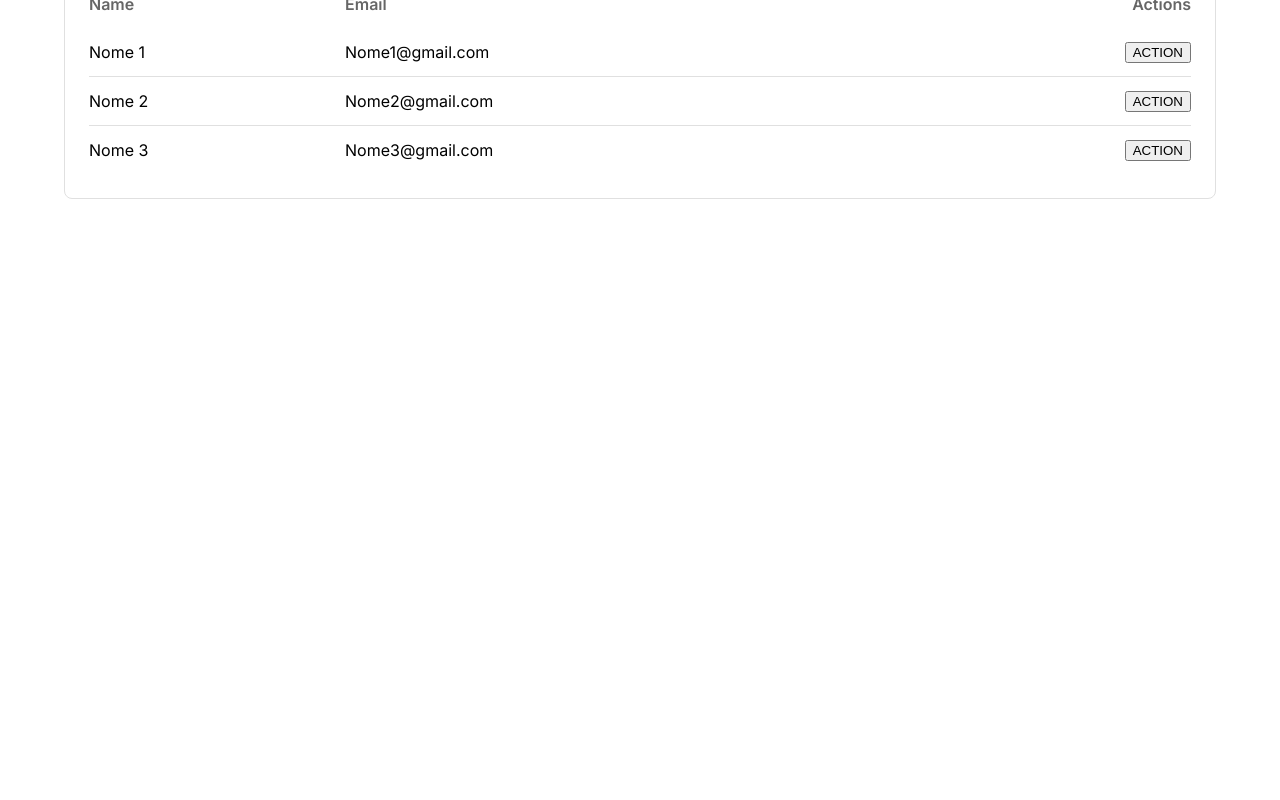
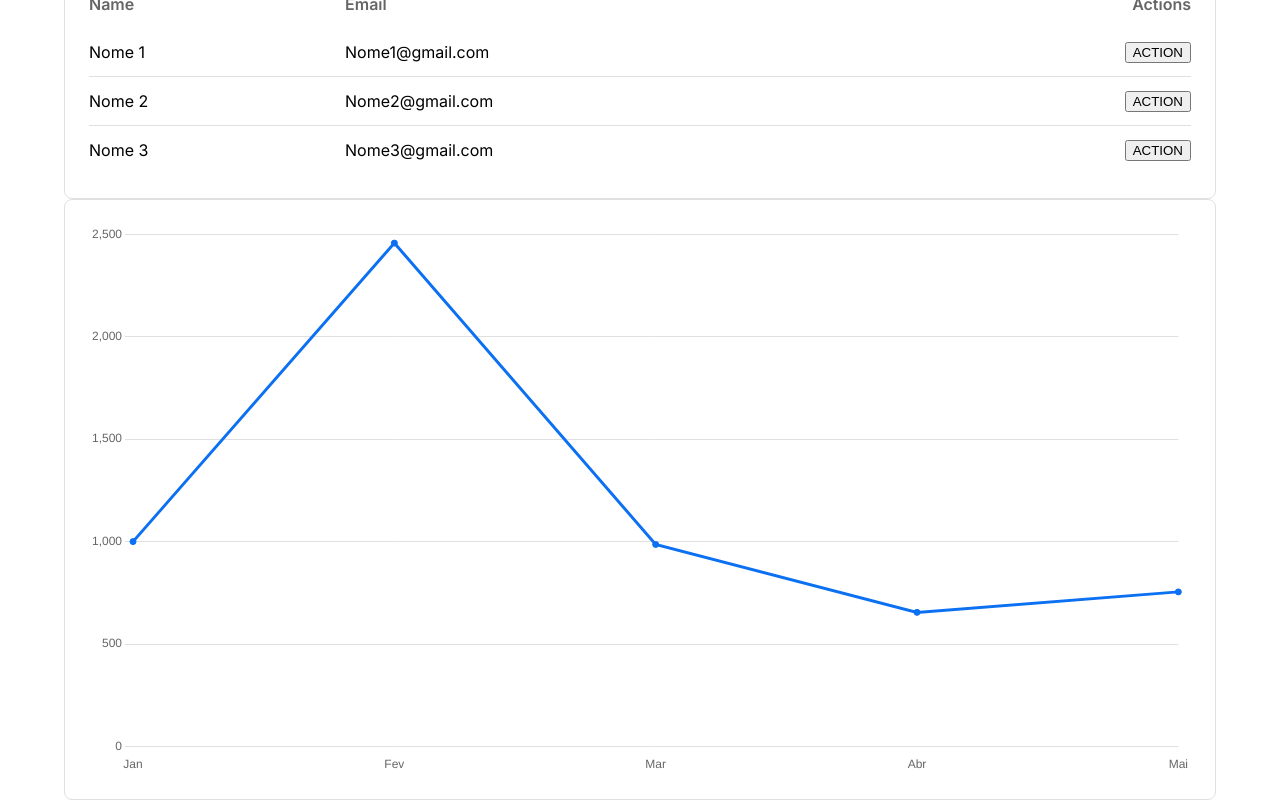
Before and after one commit to joao-dorino/dnc-dashboard-jL, a React (Vite) app: page /home in a window 1280 px wide. Shown: the part 483-1283 px from the top of the page. Before the commit the page ends 800 px from the top, so only its background shows below. Built offline with nearby package versions, Linux system fonts and the light colour scheme.

Commit message:
Chart Component

```diff
--- a/package.json
+++ b/package.json
@@ -14,7 +14,9 @@
     "@emotion/styled": "^11.14.1",
     "@mui/material": "^5.18.0",
     "@mui/system": "^7.3.7",
+    "chart.js": "^4.5.1",
     "react": "^19.2.0",
+    "react-chartjs-2": "^5.3.1",
     "react-dom": "^19.2.0",
     "react-router-dom": "^7.12.0",
     "styled-components": "^6.3.6"
--- /dev/null
+++ b/src/components/CustomChart.tsx
@@ -0,0 +1,81 @@
+import { useTheme } from "styled-components";
+import {
+    Chart as ChartJS,
+    CategoryScale,
+    LinearScale,
+    BarElement,
+    PointElement,
+    LineElement,
+    Title,
+    Tooltip,
+    Legend,
+} from "chart.js";
+import { Bar, Line } from "react-chartjs-2";
+import type { CustomChartProps } from "@/types";
+
+ChartJS.register(
+    CategoryScale,
+    LinearScale,
+    BarElement,
+    PointElement,
+    LineElement,
+    Title,
+    Tooltip,
+    Legend,
+)
+
+function CustomChart(props: CustomChartProps) {
+    const { data, labels, type } = props
+    const theme = useTheme()
+    const options = {
+        responsive: true,
+        scaleShowVerticalLines: false,
+        scales: {
+            x: {
+                border: {
+                    display: false,
+                },
+                grid: {
+                    display: false,
+                },
+                ticks: {
+                    color: theme.typographies.subtitle,
+                }
+            },
+            y: {
+                border: {
+                    display: false,
+                },
+                grid: {
+                   color: theme.appDefaultStroke
+                },
+                ticks: {
+                    color: theme.typographies.subtitle,
+                },
+            },
+        },
+        plugins: {
+            legend: {
+                display: false,
+        },
+    },
+    }
+
+    const chartData = {
+        labels,
+        datasets: [
+            {
+                data: data,
+                borderColor: 'rgb(12, 112, 242)',
+                backgroundColor: 'rgb(12, 112, 242, 1)'
+            },
+        ],
+    };
+    return type === "bar" ? (
+       <Bar data={chartData} options={options} />
+        ) : (
+        <Line data={chartData} options={options} />
+        )
+}
+
+    export default CustomChart
--- a/src/components/index.ts
+++ b/src/components/index.ts
@@ -1,4 +1,5 @@
 export { default as AvatarList } from './AvatarList'
+export { default as CustomChart } from './CustomChart'
 export { default as CustomTable } from './CustomTable'
 export { default as FormComponent } from './FormComponent'
 export { default as Header } from './Header'
--- a/src/pages/Home.tsx
+++ b/src/pages/Home.tsx
@@ -1,4 +1,4 @@
- import { AvatarList ,CardComponent, CustomTable, Header } from "@/components"
+ import { AvatarList ,CardComponent, CustomChart, CustomTable, Header } from "@/components"
  import { Container } from "@mui/material"
  import { currencyConverter } from "@/utils"
 
@@ -58,6 +58,12 @@ function Home() {
         <CustomTable headers={mockTableData.headers}
         rows={mockTableData.rows} />
       </CardComponent>
+      <CardComponent>
+        <CustomChart
+         labels={['Jan','Fev','Mar','Abr','Mai']}
+         data={[1000.12, 2456.54, 986.32, 654.89, 754.89, 354.89  ]}
+         type="line" />
+      </CardComponent>
     </Container>
 
     </>
--- /dev/null
+++ b/src/types/customChart.d.ts
@@ -0,0 +1,6 @@
+export interface CustomChartProps {
+  labels: string[];
+  data: number[];
+  type: 'bar' | 'line';
+
+}
--- a/src/types/index.ts
+++ b/src/types/index.ts
@@ -1,4 +1,5 @@
 export * from './avatarList'
+export * from './customChart'
 export * from './customTable'
 export * from './styled'
 export * from './typographies'
```
Also changed, not shown: 1 other file (tests, documents, lock files or other folders).
